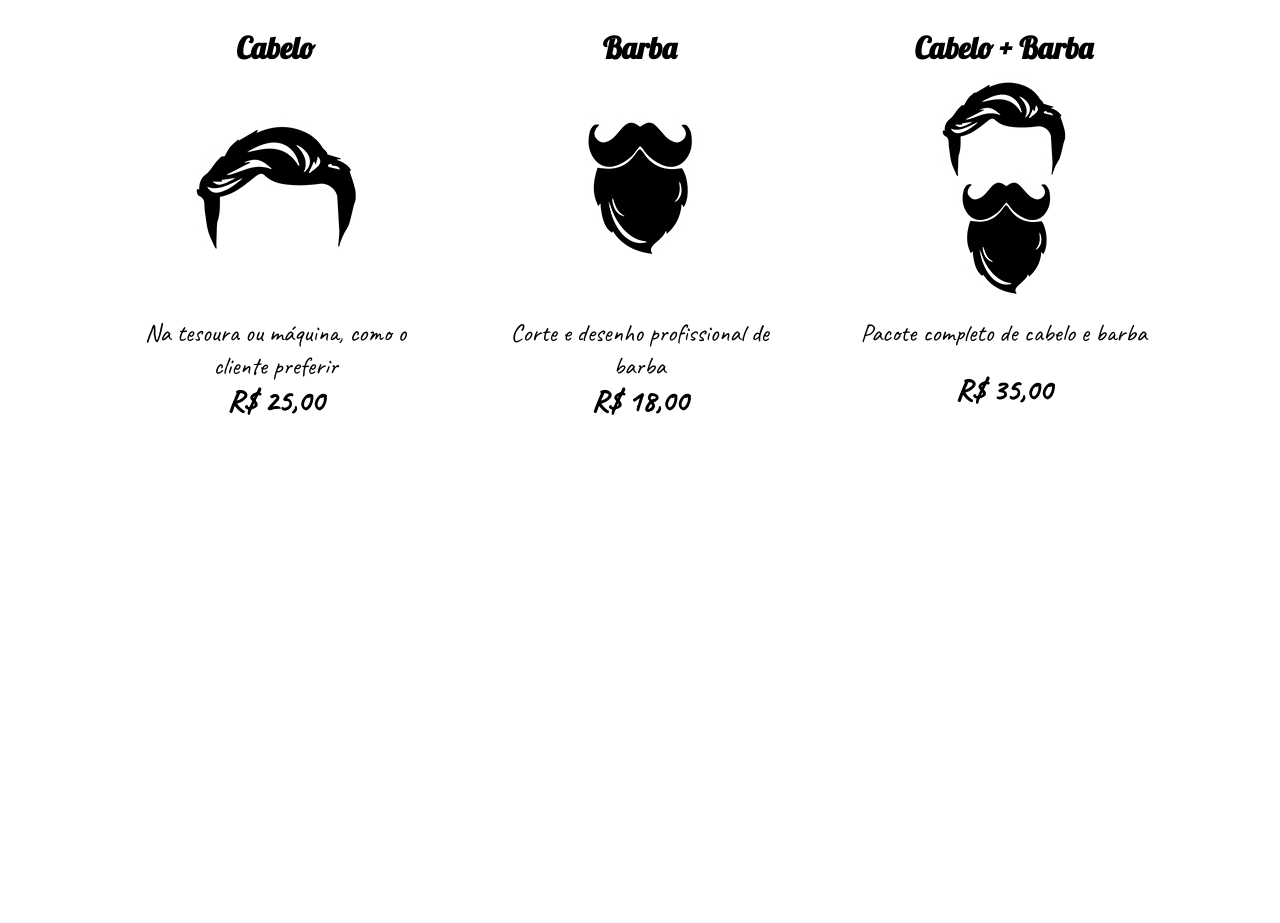
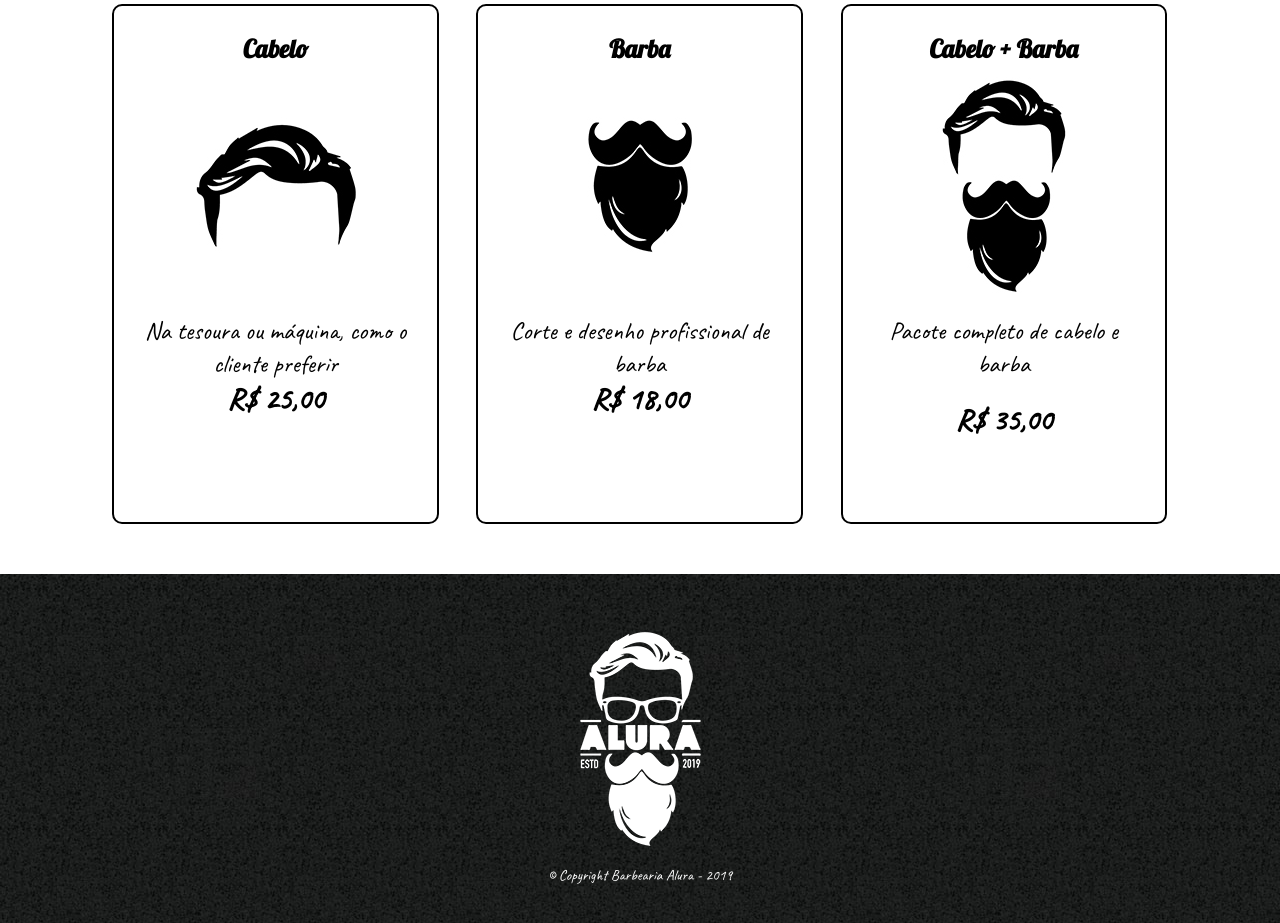
Before and after one commit to LordGordinho/tecnologiasFrontEnd, a plain HTML site: page produtos.html in a window 1280 px wide. Shown: the part 340-1263 px from the top of the page. Before the commit the page ends 841 px from the top, so only its background shows below. Drawn offline with Linux system fonts and the light colour scheme.

Commit message:
Adições do Capitulo 2.7

```diff
--- a/css/produtos.css
+++ b/css/produtos.css
@@ -43,6 +43,10 @@ nav a{
     font-weight: bold;
     color: black;
 }
+nav a:hover{
+    color: #C78C19;
+    text-decoration: underline;
+}
 
 .lista-produtos{
     width: 85vw;
@@ -54,17 +58,28 @@ ul.lista-produtos li{
     display: inline-block;
     text-align: center;
     width:30%;
+    height: 65vh;
     vertical-align:top;
     margin: 0 1.5%;
     padding: 30px 20px;
     box-sizing: border-box;
+    border: 2px solid #000000;
+    border-radius: 10px;
 
+}
+ul.lista-produtos li:hover{
+    border-color: #C78C19;
+    cursor: pointer;
 
+}
+
+ul.lista-produtos li:hover h2{
+    font-size: 30px;
 }
 
 .lista-produtos h2{
     font-weight: bold;
-    font-size: 30px;
+    font-size: 25px;
 }
 
 .produto-descricao {
@@ -77,3 +92,14 @@ ul.lista-produtos li{
     font-size: 30px;
     line-height: 1.3;
 }
+
+footer{
+    padding: 40px;
+    text-align: center;
+    background: url(../images/bg.jpg);
+}
+
+.copyright{
+    color: #FFFFFF;
+    font-size: 15px;
+}
--- a/css/style.css
+++ b/css/style.css
@@ -1,9 +1,3 @@
-  *{
-    margin: 0;
-    padding: 0;
-    box-sizing: border-box;
-}
-
 body{
     background: #ffffff;
     margin: 0;
@@ -55,6 +49,7 @@ ul{
 .beneficios ul li{
     font-style: italic;
 }
+
 h2{
     text-align: center;
 }
--- a/produtos.html
+++ b/produtos.html
@@ -12,9 +12,10 @@
 <body>
     <header>
         <div class="caixa">
-            <h1>
+            <a href="./index.html">
                 <img src="./images/logo.png" alt="Barbearia Alura">
-            </h1>
+            </a>
+
             <nav>
                 <ul>
                     <li><a href="./index.html">Home</a></li>
@@ -49,5 +50,10 @@
             </li>
         </ul>
     </main>
+
+    <footer>
+        <img src="./images/logo-branco.png" alt="Logo Barbearia">
+        <p class="copyright">&copy; Copyright Barbearia Alura - 2019</p>
+    </footer>
 </body>
 </html>
```
Also changed, not shown: index.html (+0 -1 lines).
